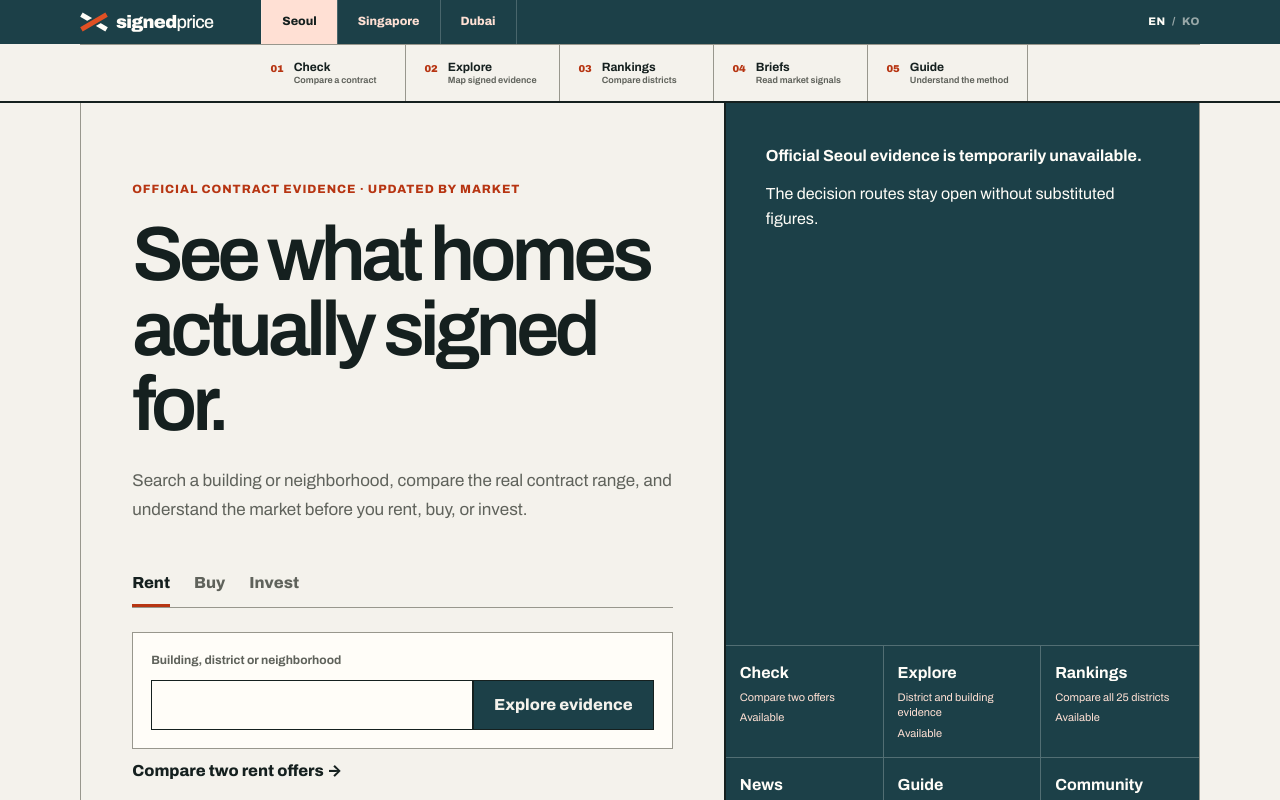
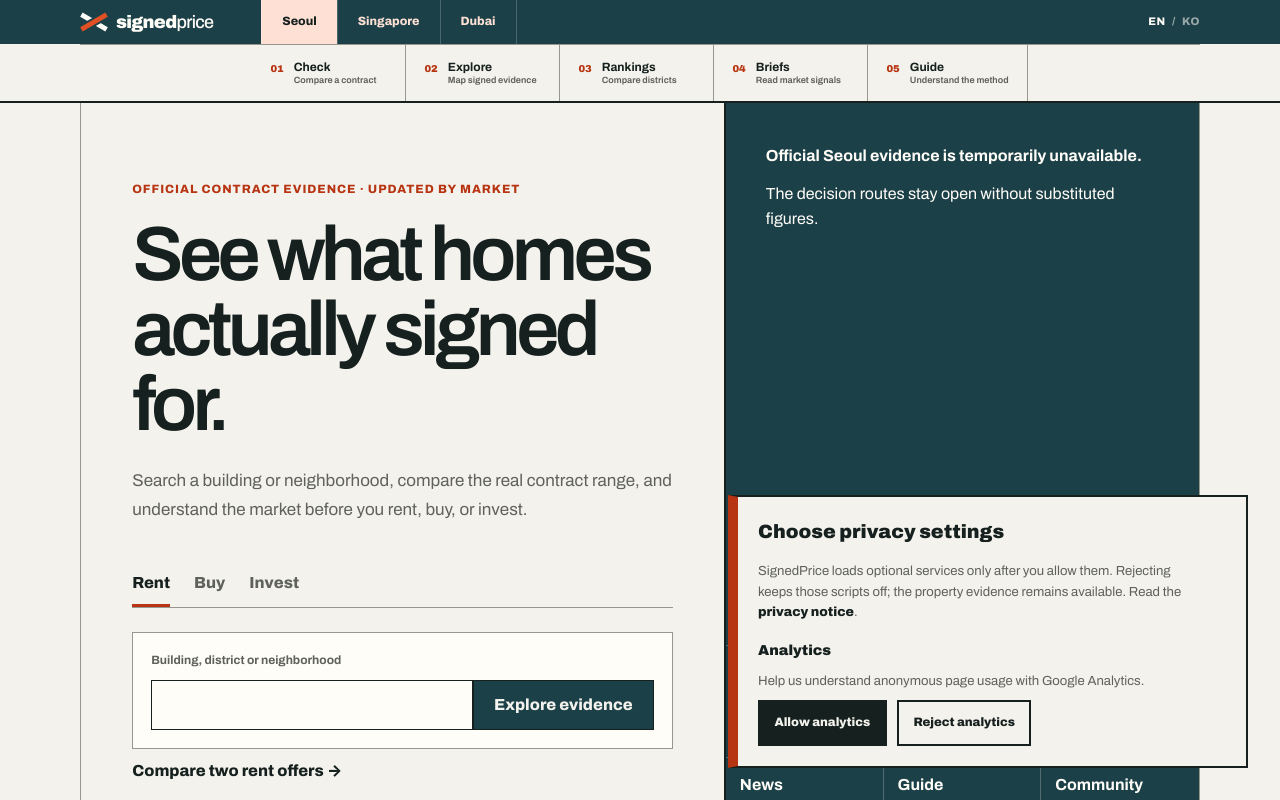
Before and after one commit to 007shp18-dot/koreahomeguide, a Next.js app in the folder v2/apps/web/: page / in a window 1280 px wide. Shown: the top 800 px of the page. Built offline with nearby package versions, Linux system fonts and the light colour scheme.

Commit message:
Add consent-aware Google Analytics (#46)
Load GA4 only after explicit analytics consent, keep advertising consent separate, and preserve client data-boundary guarantees.

```diff
--- a/v2/apps/web/app/(en)/layout.tsx
+++ b/v2/apps/web/app/(en)/layout.tsx
@@ -4,6 +4,7 @@ import { preload } from "react-dom";
 import { AdvertisingConsent } from "@/components/consent/advertising-consent";
 import { PublicSiteJsonLd } from "@/components/public-json-ld";
 import { advertisingConfigFromEnvironment } from "@/lib/advertising/advertising-config.server";
+import { analyticsConfigFromEnvironment } from "@/lib/analytics/analytics-config.server";
 import { homepageCopy } from "@/lib/site-copy";
 import "../globals.css";
 
@@ -14,6 +15,7 @@ export const metadata: Metadata = {
 };
 
 export default function EnglishRootLayout({ children }: { children: ReactNode }) {
+  const analytics = analyticsConfigFromEnvironment();
   const advertising = advertisingConfigFromEnvironment();
   preload("/fonts/archivo-latin-wght-normal.woff2", {
     as: "font",
@@ -26,8 +28,15 @@ export default function EnglishRootLayout({ children }: { children: ReactNode })
       <body>
         {children}
         <PublicSiteJsonLd />
-        {advertising.status === "ready" ? (
-          <AdvertisingConsent publisherId={advertising.publisherId} />
+        {analytics.status === "ready" || advertising.status === "ready" ? (
+          <AdvertisingConsent
+            {...(analytics.status === "ready"
+              ? { analyticsMeasurementId: analytics.measurementId }
+              : {})}
+            {...(advertising.status === "ready"
+              ? { publisherId: advertising.publisherId }
+              : {})}
+          />
         ) : null}
       </body>
     </html>
--- a/v2/apps/web/app/(en)/privacy/page.tsx
+++ b/v2/apps/web/app/(en)/privacy/page.tsx
@@ -89,8 +89,10 @@ export default function PrivacyPage() {
               <article>
                 <h2>Advertising and analytics</h2>
                 <p>
-                  Advertising or non-essential analytics must not load before the applicable consent state.
-                  Their activation requires separate configuration; this page does not imply they are active.
+                  Google Analytics is available only after you explicitly allow analytics in the privacy
+                  settings. It is used for basic page-usage measurement; contract-check inputs, addresses,
+                  deposits, rents and decision labels are not sent as analytics events. Advertising has a
+                  separate choice and does not load unless you allow it.
                 </p>
               </article>
               <article>
--- a/v2/apps/web/components/consent/advertising-consent.module.css
+++ b/v2/apps/web/components/consent/advertising-consent.module.css
@@ -28,6 +28,17 @@
   color: var(--ink);
   font-weight: 850;
   text-underline-offset: 0.2em;
+}
+
+.choiceGroup {
+  display: grid;
+  gap: 0.55rem;
+  padding-top: 0.2rem;
+}
+
+.choiceGroup h3 {
+  font-size: 0.9rem;
+  font-weight: 900;
 }
 
 .actions {
--- a/v2/apps/web/components/consent/advertising-consent.tsx
+++ b/v2/apps/web/components/consent/advertising-consent.tsx
@@ -8,11 +8,18 @@ import styles from './advertising-consent.module.css';
 
 export type AdvertisingConsentChoice = 'unknown' | 'granted' | 'denied';
 
-const STORAGE_KEY = 'signedprice_advertising_consent_v1';
-const CONSENT_EVENT = 'signedprice:advertising-consent';
-let volatileChoice: AdvertisingConsentChoice = 'unknown';
+const ANALYTICS_STORAGE_KEY = 'signedprice_analytics_consent_v1';
+const ADVERTISING_STORAGE_KEY = 'signedprice_advertising_consent_v1';
+const ANALYTICS_CONSENT_EVENT = 'signedprice:analytics-consent';
+const ADVERTISING_CONSENT_EVENT = 'signedprice:advertising-consent';
+let volatileAnalyticsChoice: AdvertisingConsentChoice = 'unknown';
+let volatileAdvertisingChoice: AdvertisingConsentChoice = 'unknown';
 
 export function shouldLoadAdvertising(choice: AdvertisingConsentChoice): boolean {
+  return choice === 'granted';
+}
+
+export function shouldLoadAnalytics(choice: AdvertisingConsentChoice): boolean {
   return choice === 'granted';
 }
 
@@ -21,31 +28,59 @@ export function buildAdSenseScriptSrc(publisherId: string): string {
   return `https://pagead2.googlesyndication.com/pagead/js/adsbygoogle.js?client=${client}`;
 }
 
-function storedChoice(): AdvertisingConsentChoice {
+export function buildGoogleAnalyticsScriptSrc(measurementId: string): string {
+  return `https://www.googletagmanager.com/gtag/js?id=${measurementId}`;
+}
+
+function GoogleAnalytics({ measurementId }: Readonly<{ measurementId: string }>) {
+  return (
+    <>
+      <Script id="signedprice-ga4-init" strategy="afterInteractive">
+        {`window.dataLayer = window.dataLayer || [];
+function gtag(){dataLayer.push(arguments);}
+gtag('js', new Date());
+gtag('config', '${measurementId}');`}
+      </Script>
+      <Script
+        id="signedprice-ga4"
+        src={buildGoogleAnalyticsScriptSrc(measurementId)}
+        strategy="afterInteractive"
+      />
+    </>
+  );
+}
+
+function storedChoice(
+  storageKey: string,
+  fallback: AdvertisingConsentChoice,
+): AdvertisingConsentChoice {
   try {
-    const value = window.localStorage.getItem(STORAGE_KEY);
+    const value = window.localStorage.getItem(storageKey);
     return value === 'granted' || value === 'denied' ? value : 'unknown';
   } catch {
-    return volatileChoice;
+    return fallback;
   }
 }
 
-function persistChoice(choice: Exclude<AdvertisingConsentChoice, 'unknown'>): void {
-  volatileChoice = choice;
+function persistChoice(
+  storageKey: string,
+  consentEvent: string,
+  choice: Exclude<AdvertisingConsentChoice, 'unknown'>,
+): void {
   try {
-    window.localStorage.setItem(STORAGE_KEY, choice);
+    window.localStorage.setItem(storageKey, choice);
   } catch {
     // A blocked storage API leaves the in-memory choice valid for this page only.
   }
-  window.dispatchEvent(new Event(CONSENT_EVENT));
+  window.dispatchEvent(new Event(consentEvent));
 }
 
-function subscribeToConsent(onStoreChange: () => void): () => void {
+function subscribeToConsent(consentEvent: string, onStoreChange: () => void): () => void {
   window.addEventListener('storage', onStoreChange);
-  window.addEventListener(CONSENT_EVENT, onStoreChange);
+  window.addEventListener(consentEvent, onStoreChange);
   return () => {
     window.removeEventListener('storage', onStoreChange);
-    window.removeEventListener(CONSENT_EVENT, onStoreChange);
+    window.removeEventListener(consentEvent, onStoreChange);
   };
 }
 
@@ -53,23 +88,65 @@ function serverConsentChoice(): AdvertisingConsentChoice {
   return 'unknown';
 }
 
-export function AdvertisingConsent({ publisherId }: Readonly<{ publisherId: string }>) {
-  const choice = useSyncExternalStore(
-    subscribeToConsent,
-    storedChoice,
+function storedAnalyticsChoice(): AdvertisingConsentChoice {
+  return storedChoice(ANALYTICS_STORAGE_KEY, volatileAnalyticsChoice);
+}
+
+function storedAdvertisingChoice(): AdvertisingConsentChoice {
+  return storedChoice(ADVERTISING_STORAGE_KEY, volatileAdvertisingChoice);
+}
+
+function subscribeToAnalyticsConsent(onStoreChange: () => void): () => void {
+  return subscribeToConsent(ANALYTICS_CONSENT_EVENT, onStoreChange);
+}
+
+function subscribeToAdvertisingConsent(onStoreChange: () => void): () => void {
+  return subscribeToConsent(ADVERTISING_CONSENT_EVENT, onStoreChange);
+}
+
+type AdvertisingConsentProps = Readonly<{
+  analyticsMeasurementId?: string;
+  publisherId?: string;
+}>;
+
+export function AdvertisingConsent({
+  analyticsMeasurementId,
+  publisherId,
+}: AdvertisingConsentProps) {
+  const analyticsChoice = useSyncExternalStore(
+    subscribeToAnalyticsConsent,
+    storedAnalyticsChoice,
+    serverConsentChoice,
+  );
+  const advertisingChoice = useSyncExternalStore(
+    subscribeToAdvertisingConsent,
+    storedAdvertisingChoice,
     serverConsentChoice,
   );
   const [manualOpen, setManualOpen] = useState(false);
-  const preferencesOpen = choice === 'unknown' || manualOpen;
+  const preferencesOpen =
+    manualOpen ||
+    (analyticsMeasurementId !== undefined && analyticsChoice === 'unknown') ||
+    (publisherId !== undefined && advertisingChoice === 'unknown');
 
-  function choose(next: Exclude<AdvertisingConsentChoice, 'unknown'>) {
-    persistChoice(next);
+  function chooseAnalytics(next: Exclude<AdvertisingConsentChoice, 'unknown'>) {
+    volatileAnalyticsChoice = next;
+    persistChoice(ANALYTICS_STORAGE_KEY, ANALYTICS_CONSENT_EVENT, next);
+    setManualOpen(false);
+  }
+
+  function chooseAdvertising(next: Exclude<AdvertisingConsentChoice, 'unknown'>) {
+    volatileAdvertisingChoice = next;
+    persistChoice(ADVERTISING_STORAGE_KEY, ADVERTISING_CONSENT_EVENT, next);
     setManualOpen(false);
   }
 
   return (
     <>
-      {shouldLoadAdvertising(choice) ? (
+      {analyticsMeasurementId && shouldLoadAnalytics(analyticsChoice) ? (
+        <GoogleAnalytics measurementId={analyticsMeasurementId} />
+      ) : null}
+      {publisherId && shouldLoadAdvertising(advertisingChoice) ? (
         <Script
           id="signedprice-adsense"
           src={buildAdSenseScriptSrc(publisherId)}
@@ -82,22 +159,42 @@ export function AdvertisingConsent({ publisherId }: Readonly<{ publisherId: stri
           className={styles.banner}
           role="dialog"
           aria-modal="false"
-          aria-labelledby="advertising-consent-title"
+          aria-labelledby="privacy-consent-title"
         >
-          <h2 id="advertising-consent-title">Choose privacy settings</h2>
+          <h2 id="privacy-consent-title">Choose privacy settings</h2>
           <p>
-            SignedPrice can load advertising only after you allow it. Rejecting keeps
-            advertising scripts off; the property evidence remains available. Read the{' '}
+            SignedPrice loads optional services only after you allow them. Rejecting keeps
+            those scripts off; the property evidence remains available. Read the{' '}
             <Link href="/privacy/">privacy notice</Link>.
           </p>
+          {analyticsMeasurementId ? (
+            <section className={styles.choiceGroup} aria-labelledby="analytics-choice-title">
+              <h3 id="analytics-choice-title">Analytics</h3>
+              <p>Help us understand anonymous page usage with Google Analytics.</p>
               <div className={styles.actions}>
-            <button type="button" onClick={() => choose('granted')}>
+                <button type="button" onClick={() => chooseAnalytics('granted')}>
+                  Allow analytics
+                </button>
+                <button type="button" onClick={() => chooseAnalytics('denied')}>
+                  Reject analytics
+                </button>
+              </div>
+            </section>
+          ) : null}
+          {publisherId ? (
+            <section className={styles.choiceGroup} aria-labelledby="advertising-choice-title">
+              <h3 id="advertising-choice-title">Advertising</h3>
+              <p>Allow Google advertising scripts to load on SignedPrice.</p>
+              <div className={styles.actions}>
+                <button type="button" onClick={() => chooseAdvertising('granted')}>
                   Allow advertising
                 </button>
-            <button type="button" onClick={() => choose('denied')}>
+                <button type="button" onClick={() => chooseAdvertising('denied')}>
                   Reject advertising
                 </button>
               </div>
+            </section>
+          ) : null}
         </aside>
       ) : (
         <button
--- /dev/null
+++ b/v2/apps/web/lib/analytics/analytics-config.server.ts
@@ -0,0 +1,21 @@
+import 'server-only';
+
+const SIGNEDPRICE_GA4_MEASUREMENT_ID = 'G-KWHQXKY40N';
+
+export type AnalyticsConfig =
+  | Readonly<{ status: 'disabled' }>
+  | Readonly<{ status: 'ready'; measurementId: string }>;
+
+export function analyticsConfigFromEnvironment(): AnalyticsConfig {
+  if (process.env.SIGNEDPRICE_GA4_ENABLED?.trim().toLowerCase() === 'false') {
+    return { status: 'disabled' };
+  }
+
+  const measurementId =
+    process.env.SIGNEDPRICE_GA4_MEASUREMENT_ID?.trim() || SIGNEDPRICE_GA4_MEASUREMENT_ID;
+  if (!measurementId || !/^G-[A-Z0-9]{6,20}$/.test(measurementId)) {
+    return { status: 'disabled' };
+  }
+
+  return { status: 'ready', measurementId };
+}
```
Also changed, not shown: v2/apps/web/app/(ko)/layout.tsx (+11 -2 lines), 1 other file (tests, documents, lock files or other folders). Lines whose indentation alone changed are shown as unchanged.
